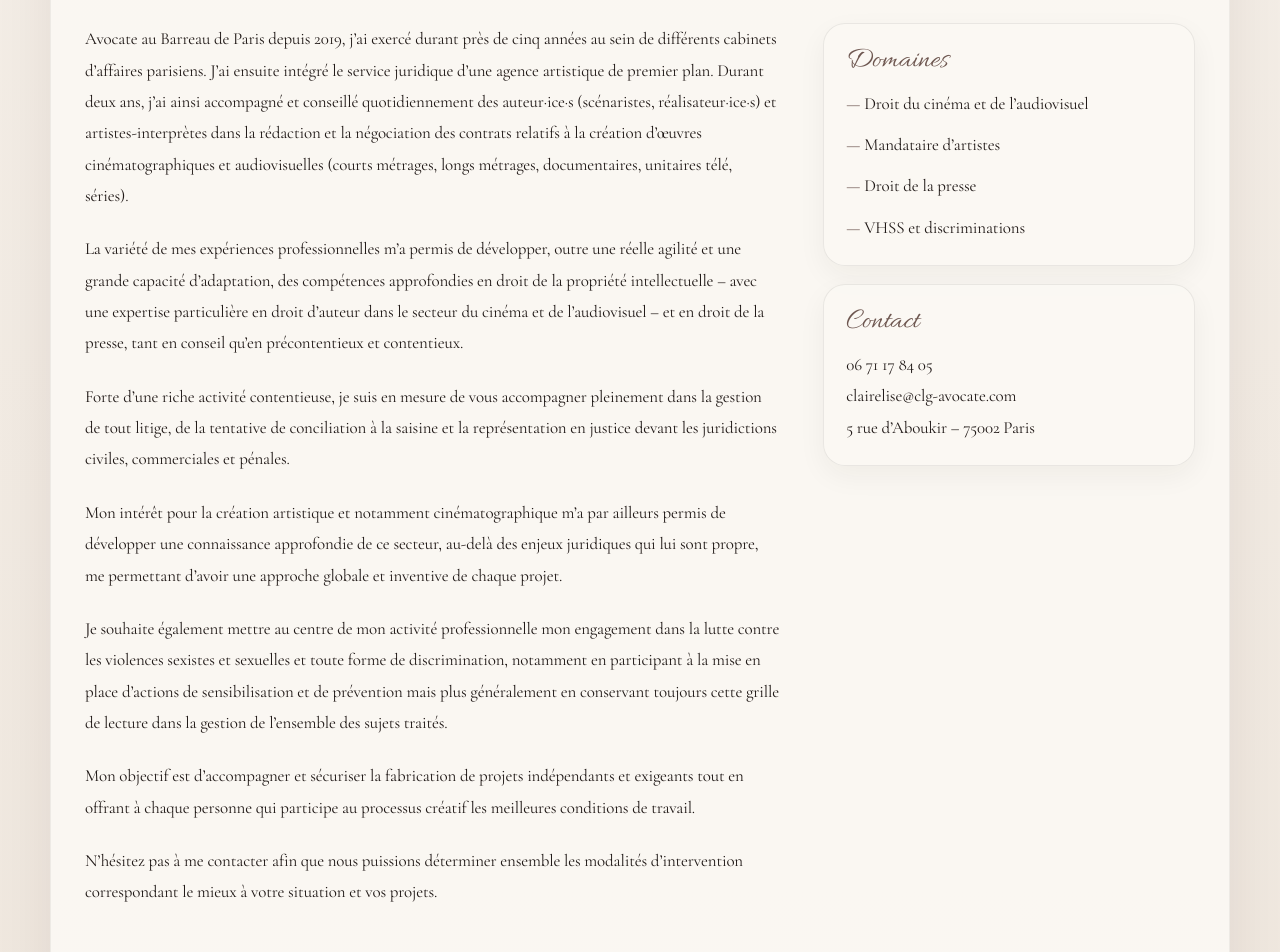
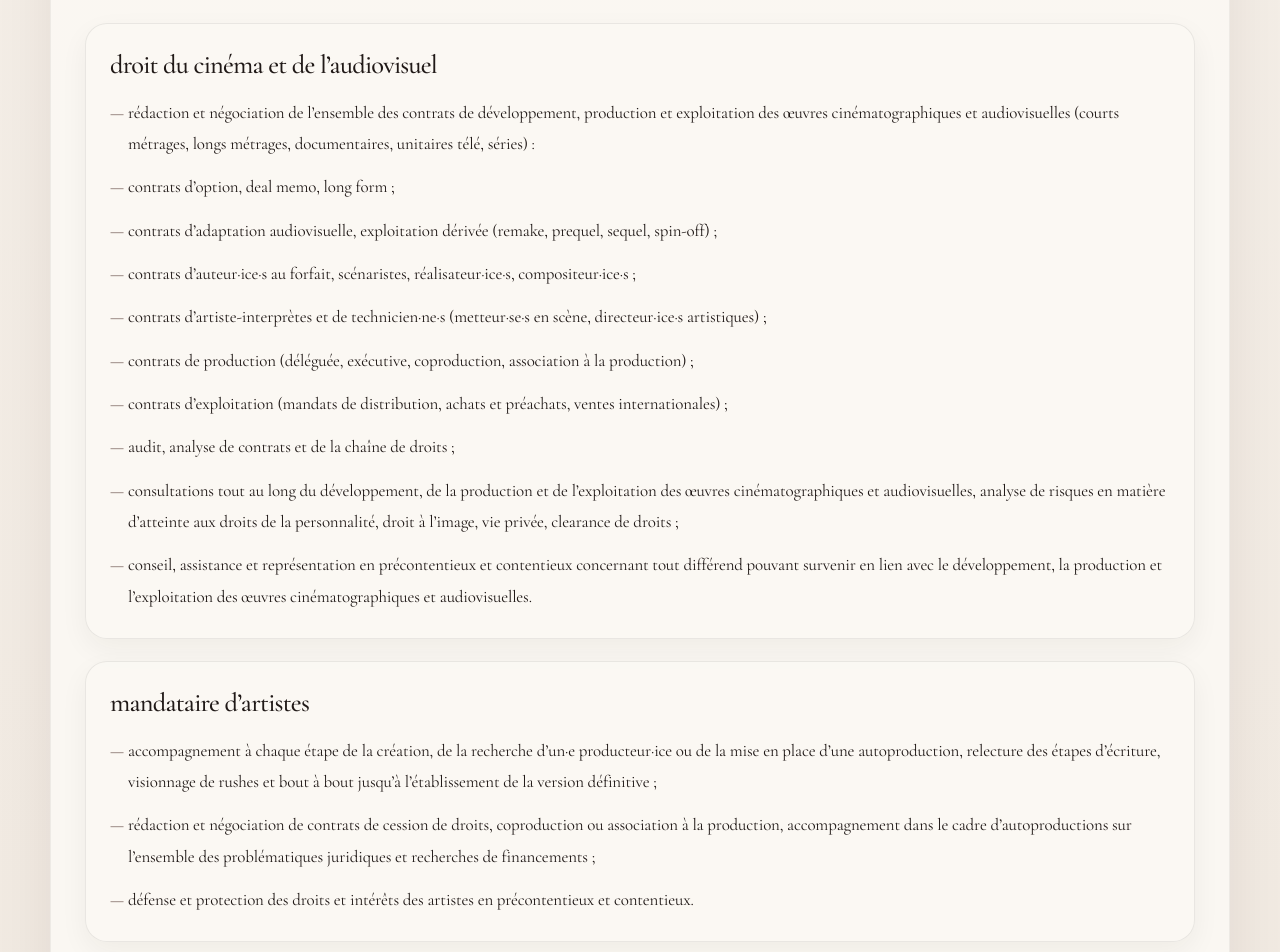
Before and after one commit to ludovicbeot/site-claire-lise, a Next.js app: page /expertise in a window 1280 px wide. Shown: the part 220-1172 px from the top of the page. Built offline with nearby package versions, Linux system fonts and the light colour scheme.

Commit message:
Update page.jsx

```diff
--- a/app/expertise/page.jsx
+++ b/app/expertise/page.jsx
@@ -1,89 +1,64 @@
-export default function Home() {
+const sections = [
+  {
+    title: "droit du cinéma et de l’audiovisuel",
+    items: [
+      "rédaction et négociation de l’ensemble des contrats de développement, production et exploitation des œuvres cinématographiques et audiovisuelles (courts métrages, longs métrages, documentaires, unitaires télé, séries) :",
+      "contrats d’option, deal memo, long form ;",
+      "contrats d’adaptation audiovisuelle, exploitation dérivée (remake, prequel, sequel, spin-off) ;",
+      "contrats d’auteur·ice·s au forfait, scénaristes, réalisateur·ice·s, compositeur·ice·s ;",
+      "contrats d’artiste-interprètes et de technicien·ne·s (metteur·se·s en scène, directeur·ice·s artistiques) ;",
+      "contrats de production (déléguée, exécutive, coproduction, association à la production) ;",
+      "contrats d’exploitation (mandats de distribution, achats et préachats, ventes internationales) ;",
+      "audit, analyse de contrats et de la chaîne de droits ;",
+      "consultations tout au long du développement, de la production et de l’exploitation des œuvres cinématographiques et audiovisuelles, analyse de risques en matière d’atteinte aux droits de la personnalité, droit à l’image, vie privée, clearance de droits ;",
+      "conseil, assistance et représentation en précontentieux et contentieux concernant tout différend pouvant survenir en lien avec le développement, la production et l’exploitation des œuvres cinématographiques et audiovisuelles.",
+    ],
+  },
+  {
+    title: "mandataire d’artistes",
+    items: [
+      "accompagnement à chaque étape de la création, de la recherche d’un·e producteur·ice ou de la mise en place d’une autoproduction, relecture des étapes d’écriture, visionnage de rushes et bout à bout jusqu’à l’établissement de la version définitive ;",
+      "rédaction et négociation de contrats de cession de droits, coproduction ou association à la production, accompagnement dans le cadre d’autoproductions sur l’ensemble des problématiques juridiques et recherches de financements ;",
+      "défense et protection des droits et intérêts des artistes en précontentieux et contentieux.",
+    ],
+  },
+  {
+    title: "droit de la presse",
+    items: [
+      "relecture d’articles et d’ouvrages en amont afin d’assurer notamment le respect du droit à la vie privée, droit à l’image, respect de l’honneur, de la présomption d’innocence et conformité aux dispositions de la loi du 29 juillet 1881 en matière de délits de presse ;",
+      "conseil, assistance et représentation, en précontentieux et contentieux en matière de diffamation, injure, provocation à la haine, à la discrimination ou à la violence, rédaction de droits de réponse, demande de retraits.",
+    ],
+  },
+  {
+    title: "lutte contre les violences sexistes et sexuelles et toute forme de discrimination",
+    items: [
+      "audit interne et accompagnement dans la mise en place de bonnes pratiques au sein des sociétés de production dès l’écriture et jusqu’à l’issue de la post-production par le biais de :",
+      "l’établissement du DUERP,",
+      "la mise en place d’une procédure interne de signalement,",
+      "l’assistance des référent·e·s VHSS notamment dans l’organisation des actions de sensibilisation et de prévention des VHSS et le traitement des signalements internes ;",
+      "conseil, assistance et représentation de personnes victimes de violences sexistes et sexuelles et de toute forme de discrimination.",
+    ],
+  },
+];
+
+export default function Expertise() {
   return (
     <main className="page">
       <section className="page-intro">
-        <h1 className="page-title">Présentation</h1>
+        <h1 className="page-title">Expertise</h1>
       </section>
 
-      <section className="content-grid">
-        <div className="content-main">
-          <p>
-            Avocate au Barreau de Paris depuis 2019, j’ai exercé durant près de
-            cinq années au sein de différents cabinets d’affaires parisiens.
-            J’ai ensuite intégré le service juridique d’une agence artistique de
-            premier plan. Durant deux ans, j’ai ainsi accompagné et conseillé
-            quotidiennement des auteur·ice·s (scénaristes, réalisateur·ice·s) et
-            artistes-interprètes dans la rédaction et la négociation des
-            contrats relatifs à la création d’œuvres cinématographiques et
-            audiovisuelles (courts métrages, longs métrages, documentaires,
-            unitaires télé, séries).
-          </p>
-
-          <p>
-            La variété de mes expériences professionnelles m’a permis de
-            développer, outre une réelle agilité et une grande capacité
-            d’adaptation, des compétences approfondies en droit de la propriété
-            intellectuelle – avec une expertise particulière en droit d’auteur
-            dans le secteur du cinéma et de l’audiovisuel – et en droit de la
-            presse, tant en conseil qu’en précontentieux et contentieux.
-          </p>
-
-          <p>
-            Forte d’une riche activité contentieuse, je suis en mesure de vous
-            accompagner pleinement dans la gestion de tout litige, de la
-            tentative de conciliation à la saisine et la représentation en
-            justice devant les juridictions civiles, commerciales et pénales.
-          </p>
-
-          <p>
-            Mon intérêt pour la création artistique et notamment
-            cinématographique m’a par ailleurs permis de développer une
-            connaissance approfondie de ce secteur, au-delà des enjeux juridiques
-            qui lui sont propre, me permettant d’avoir une approche globale et
-            inventive de chaque projet.
-          </p>
-
-          <p>
-            Je souhaite également mettre au centre de mon activité
-            professionnelle mon engagement dans la lutte contre les violences
-            sexistes et sexuelles et toute forme de discrimination, notamment en
-            participant à la mise en place d’actions de sensibilisation et de
-            prévention mais plus généralement en conservant toujours cette
-            grille de lecture dans la gestion de l’ensemble des sujets traités.
-          </p>
-
-          <p>
-            Mon objectif est d’accompagner et sécuriser la fabrication de
-            projets indépendants et exigeants tout en offrant à chaque personne
-            qui participe au processus créatif les meilleures conditions de
-            travail.
-          </p>
-
-          <p>
-            N’hésitez pas à me contacter afin que nous puissions déterminer
-            ensemble les modalités d’intervention correspondant le mieux à votre
-            situation et vos projets.
-          </p>
-        </div>
-
-        <aside className="content-side">
-          <div className="side-card">
-            <p className="side-label">Domaines</p>
+      <section className="expertise-list">
+        {sections.map((section) => (
+          <article className="expertise-card" key={section.title}>
+            <h2>{section.title}</h2>
             <ul>
-              <li>Droit du cinéma et de l’audiovisuel</li>
-              <li>Mandataire d’artistes</li>
-              <li>Droit de la presse</li>
-              <li>VHSS et discriminations</li>
+              {section.items.map((item, index) => (
+                <li key={index}>{item}</li>
+              ))}
             </ul>
-          </div>
-
-          <div className="side-card">
-            <p className="side-label">Contact</p>
-            <p>06 71 17 84 05</p>
-            <p>clairelise@clg-avocate.com</p>
-            <p>5 rue d’Aboukir – 75002 Paris</p>
-          </div>
-        </aside>
+          </article>
+        ))}
       </section>
     </main>
   );
```
